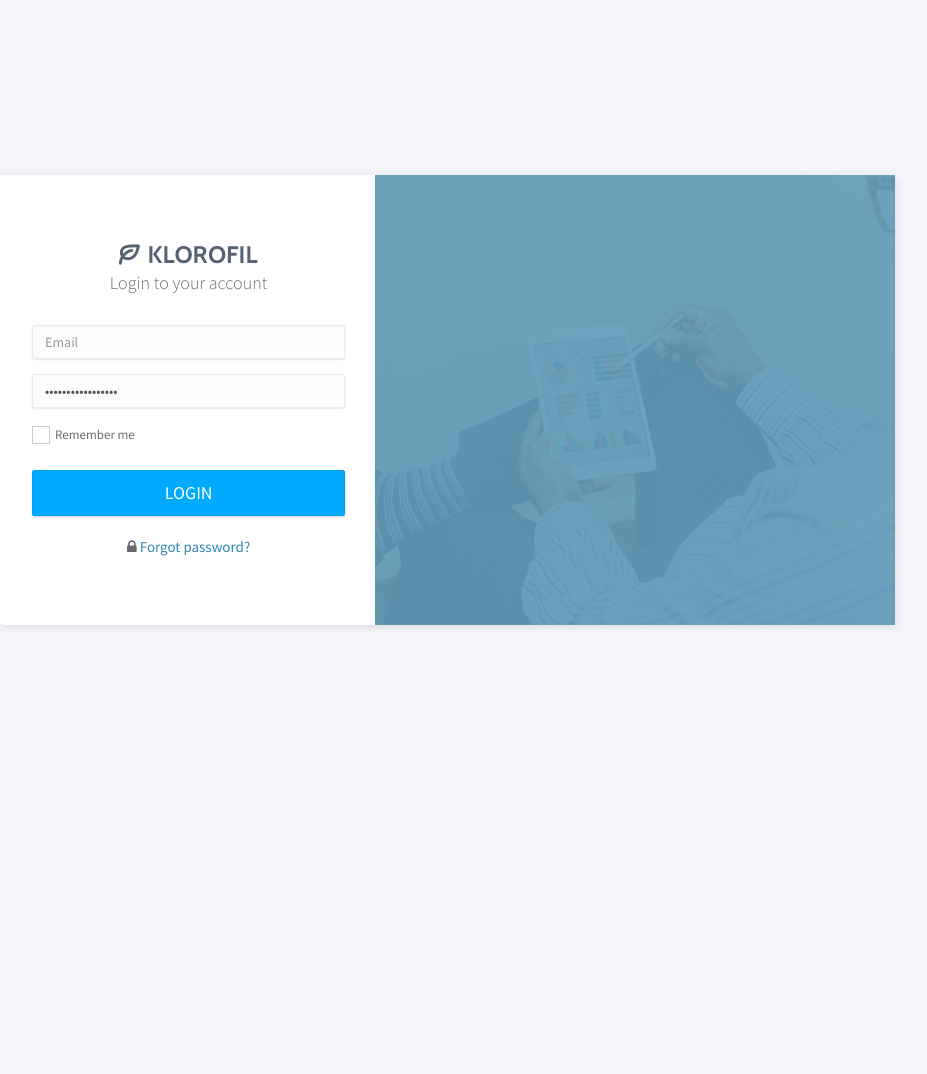
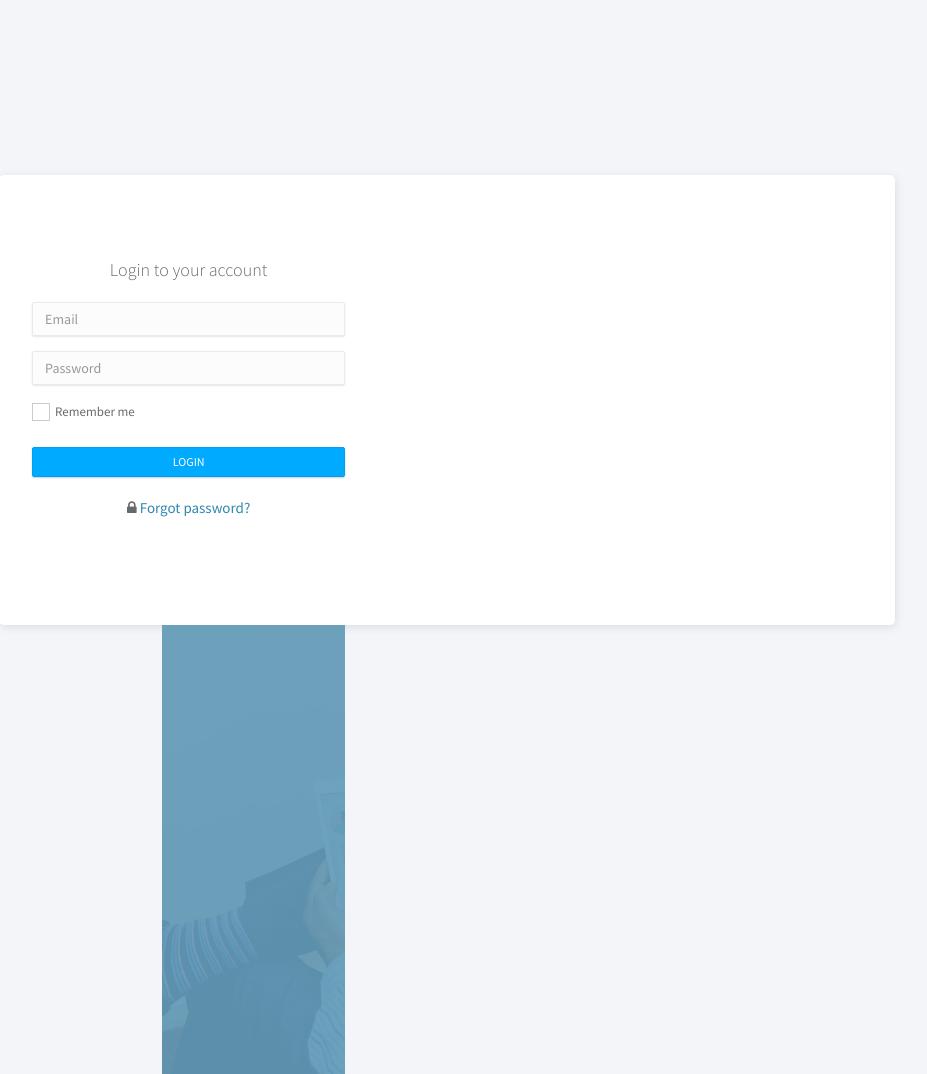
Before and after one commit to mew101/Career_Slueth, a Django app: page /login/ in a window 1280 px wide. Shown: the top 1074 px of the page, without its empty margins (193-1120 px from the left). Before the commit the page ends 627 px from the top, so only its background shows below. Run offline with Django 3.2, Linux system fonts and the light colour scheme; some libraries are stand-ins or nearby versions.

Commit message:
ux edits login page

```diff
--- a/career_slueth/settings.py
+++ b/career_slueth/settings.py
@@ -27,7 +27,7 @@
 SECRET_KEY = os.environ.get('SECRET_KEY')
 
 # SECURITY WARNING: don't run with debug turned on in production!
-DEBUG = False
+DEBUG = True
 
 ALLOWED_HOSTS = [
     '127.0.0.1',
--- a/static/templates/login.html
+++ b/static/templates/login.html
@@ -32,7 +32,7 @@
 					<div class="left">
 						<div class="content">
 							<div class="header">
-								<div class="logo text-center"><img src="../../static/img/logo-dark.png" alt="Klorofil Logo"></div>
+								<div class="logo text-center"><!--<img src="../../static/img/logo-dark.png" alt="Klorofil Logo"></div>-->
 								<p class="lead">Login to your account</p>
 							</div>
 							<form class="form-auth-small" action="index.php">
@@ -42,7 +42,7 @@
 								</div>
 								<div class="form-group">
 									<label for="signin-password" class="control-label sr-only">Password</label>
-									<input type="password" class="form-control" id="signin-password" value="thisisthepassword" placeholder="Password">
+									<input type="password" class="form-control" id="signin-password" value="" placeholder="Password">
 								</div>
 								<div class="form-group clearfix">
 									<label class="fancy-checkbox element-left">
@@ -50,7 +50,7 @@
 										<span>Remember me</span>
 									</label>
 								</div>
-								<button type="submit" class="btn btn-primary btn-lg btn-block">LOGIN</button>
+								<button type="submit" class="btn btn-primary btn-sm btn-block">LOGIN</button>
 								<div class="bottom">
 									<span class="helper-text"><i class="fa fa-lock"></i> <a href="#">Forgot password?</a></span>
 								</div>
```
